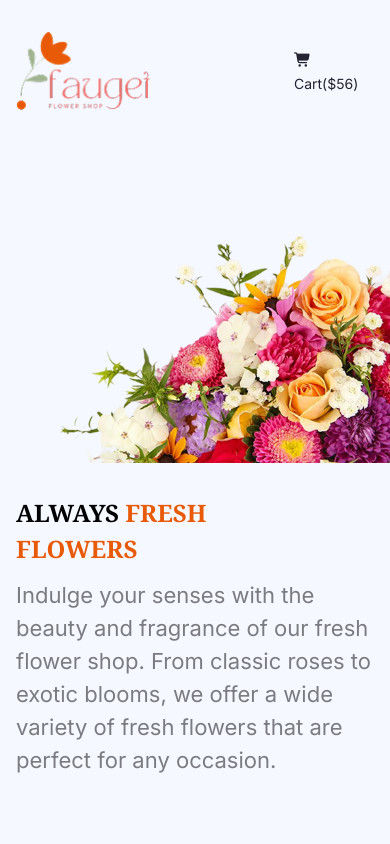
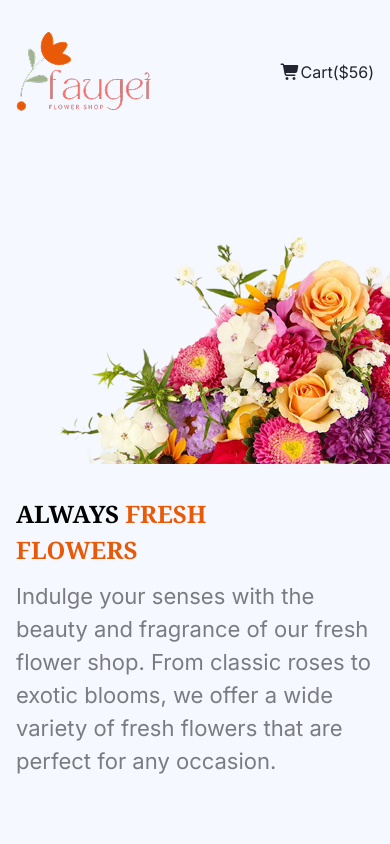
Before and after one commit to MD-ELIUS/ph-assignment-02, a plain HTML site: page index.html in a window 390 px wide. Shown: the top 844 px of the page. Drawn offline with nearby package versions, Linux system fonts and the light colour scheme.

Commit message:
width change

```diff
--- a/index.html
+++ b/index.html
@@ -22,11 +22,11 @@
             <div class="nav-logo">
                 <img src="images/logo.png" alt="">
             </div>
-            <ul class="flex gap-12 text-base ">
+            <ul class="flex gap:0 md:gap-12 text-base ">
                 <li class="list-none "><a class=" text-color-nav hover:font-bold hidden md:block "  href="#">Home</a></li>
                 <li class="list-none"><a href="#" class="text-color-nav hover:font-bold hidden md:block" >Shop</a></li>
                 <li class="list-none"><a href="#" class="text-color-nav hover:font-bold hidden md:block" >About us</a></li>
-                <li class="list-none"><a href="#" class="text-[14px] md:text-base text-color-primary  "><i class="fa-solid fa-cart-shopping"></i>Cart($56)</a></li>
+                <li class="list-none"><a href="#" class=" text-color-primary hover:font-bold"><i class="fa-solid fa-cart-shopping"></i>Cart($56)</a></li>
             </ul>
         </navbar>
     </header>
```
